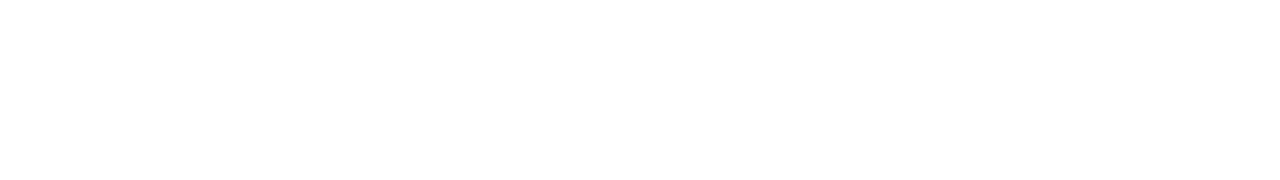
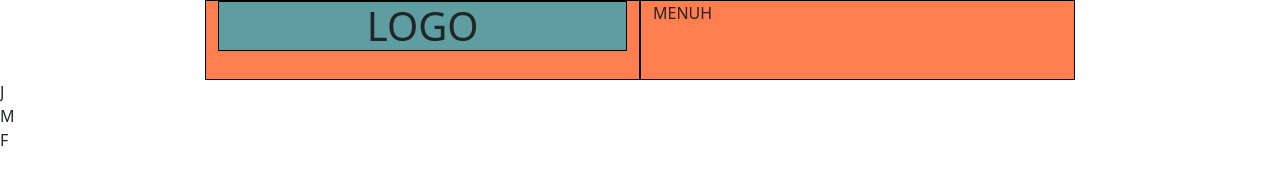
Before and after one commit to carmelopalumbo/html-css-bootstrap-freelancer, a plain HTML site: page index.html in a window 1280 px wide. Drawn offline with nearby package versions, Linux system fonts and the light colour scheme.

Commit message:
add-header

```diff
--- a/css/style.css
+++ b/css/style.css
@@ -1 +1,20 @@
 /* css */
+
+*{
+    margin: 0;
+    padding: 0;
+    box-sizing: border-box;
+}
+
+/* utility */
+
+._debug{
+    background-color: coral;
+    border: 1px solid black;
+    min-height: 80px;
+}
+
+._debugobj{
+    background-color:cadetblue;
+    border: 1px solid black;
+}
--- a/index.html
+++ b/index.html
@@ -4,11 +4,22 @@
     <meta charset="UTF-8">
     <meta http-equiv="X-UA-Compatible" content="IE=edge">
     <meta name="viewport" content="width=device-width, initial-scale=1.0">
-    <link rel='stylesheet' href='https://cdnjs.cloudflare.com/ajax/libs/bootstrap/5.2.1/css/bootstrap.min.css' integrity='sha512-siwe/oXMhSjGCwLn+scraPOWrJxHlUgMBMZXdPe2Tnk3I0x3ESCoLz7WZ5NTH6SZrywMY+PB1cjyqJ5jAluCOg==' crossorigin='anonymous'/>
+    <link href="https://cdn.jsdelivr.net/npm/bootstrap@5.2.2/dist/css/bootstrap.min.css" rel="stylesheet" integrity="sha384-Zenh87qX5JnK2Jl0vWa8Ck2rdkQ2Bzep5IDxbcnCeuOxjzrPF/et3URy9Bv1WTRi" crossorigin="anonymous">
     <link rel="stylesheet" href="css/style.css">
     <title>Boostrap Freelancer</title>
 </head>
+
 <body>
-
+    <header>
+        <div class="row justify-content-center">
+            <div class="col-6 col-md-5 col-lg-4 _debug text-center">
+                <h1 class="_debugobj">LOGO</h1>
+            </div>
+            <div class="col-6 col-md-5 col-lg-4 _debug">MENUH</div>
+        </div>
+    </header>
+    <div class="jumbotron">J</div>
+    <main>M</main>
+    <footer>F</footer>
 </body>
 </html>
```
